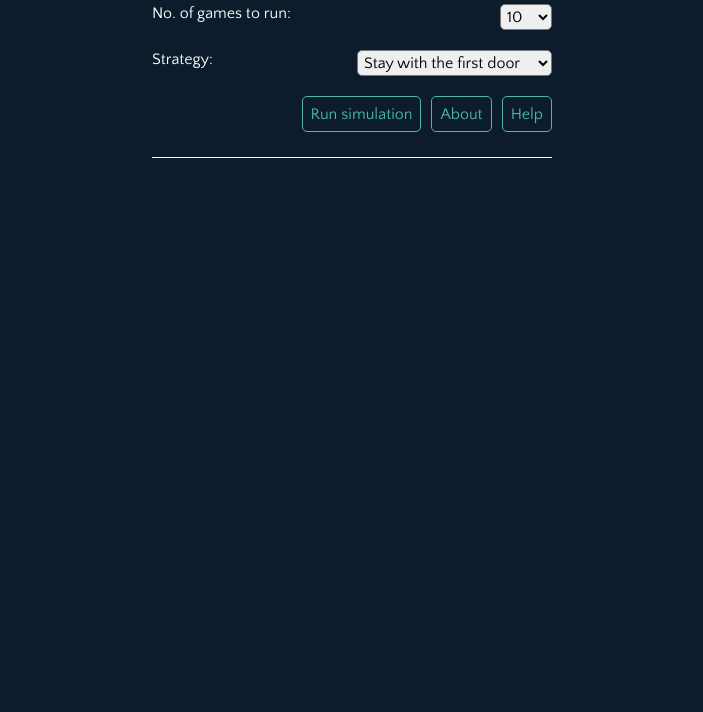
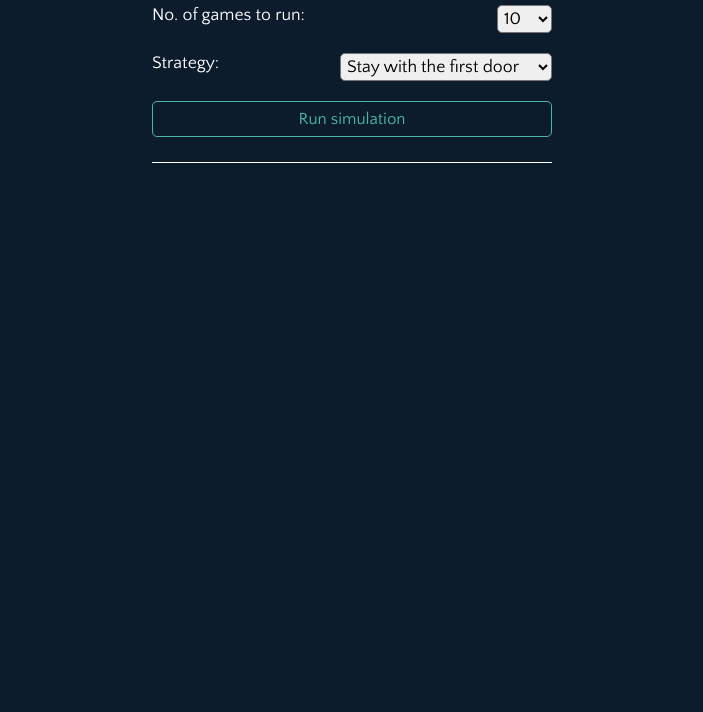
Before and after one commit to LL835/the-monty-hall-problem, a plain HTML site: page index.html in a window 1280 px wide. Shown: the part 88-800 px from the top of the page, without its empty margins (288-991 px from the left). Drawn offline with Linux system fonts and the light colour scheme; a web font is replaced by a local one.

Commit message:
remove unused buttons

```diff
--- a/index.html
+++ b/index.html
@@ -29,11 +29,7 @@
                             <option value="switch">Switch to the other door</option>
                         </select>
                 </div>
-                <div class="form-buttons">
-                    <button type="submit" class="form-button">Run simulation</button>
-                    <button type="button" class="form-button">About</button>
-                    <button type="button" class="form-button">Help</button>
-                </div>
+                <button type="submit" class="form-button">Run simulation</button>
             </form>
         </section>
         </main>
--- a/style.css
+++ b/style.css
@@ -1,5 +1,4 @@
 @import url('https://fonts.googleapis.com/css2?family=Quattrocento&family=Quattrocento+Sans&display=swap');
-
 body {
     background-color: #0C1C2C;
     padding: 25px;
@@ -16,16 +15,11 @@ h1 {
     box-sizing: border-box;
     font-family: 'Quattrocento Sans', sans-serif;
     color: #FFF;
-
+    font-size: 1.05rem;
 }
 .v-spacing-md > * + * {
     margin-top: 20px;
 }
-.simulation-controls {
-    margin-left: auto;
-    margin-right: auto;
-}
-
 #simulation-form {
     display: flex;
     flex-direction: column;
@@ -41,14 +35,9 @@ h1 {
 }
 select {
     border-radius: 5px;
-    font-size: 1rem;
     padding: 2px;
     color: #000;
 }
-.form-buttons {
-    align-self: flex-end;
-}
-
 .form-button {
     border: solid 1px #4BB8A6;
     color: #4BB8A6;
@@ -58,8 +47,9 @@ select {
     padding: 8px;
     cursor: pointer;
 }
-.form-button + .form-button {
-    margin-left: 10px;
+.form-button:hover {
+    border: solid 1px #FFF;
+    color: #FFF;
 }
 .output {
     display: grid;
```
